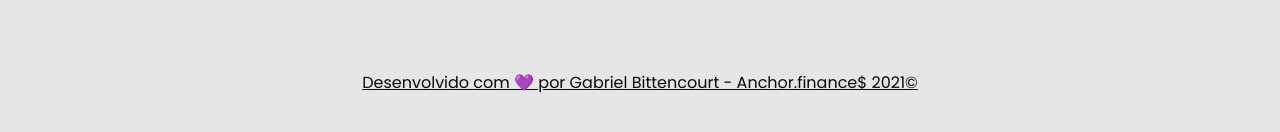
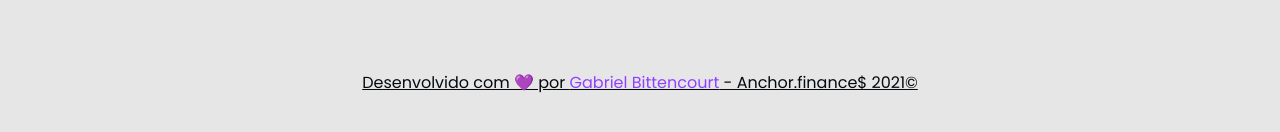
Before and after one commit to gabrlcj/anchor.finance, a plain HTML site: page index.html in a window 1280 px wide. Shown: the part 494-626 px from the top of the page. Drawn offline with Linux system fonts and the light colour scheme; files whose address does not match are found by name.

Commit message:
Alteração no footer

```diff
--- a/index.html
+++ b/index.html
@@ -115,7 +115,7 @@
         </div>
 
         <footer>
-            Desenvolvido com 💜 por Gabriel Bittencourt - Anchor.finance$ 2021©
+            Desenvolvido com 💜 por <a class="github-profile" href="https://github.com/gabrlcj">Gabriel Bittencourt</a> - Anchor.finance$ 2021©
         </footer>
 
         <script src="js/main.js"></script>
--- a/sass/style.scss
+++ b/sass/style.scss
@@ -361,6 +361,11 @@
     color: $darkmode-bg;
     text-decoration: underline;
     transition: ease-in-out .4s;
+
+    .github-profile {
+        text-decoration: none;
+        color: #9040ff;
+    }
 }
 
 
```
Also changed, not shown: sass/style.css, 1 other file.
